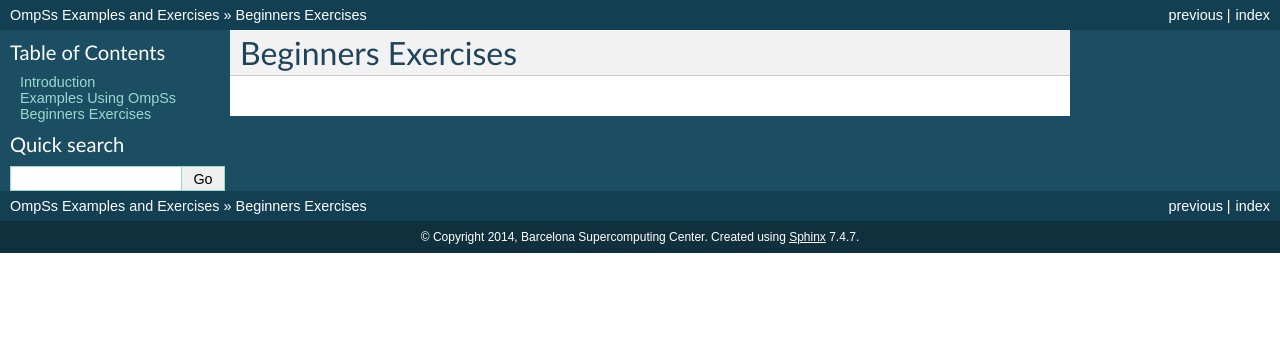
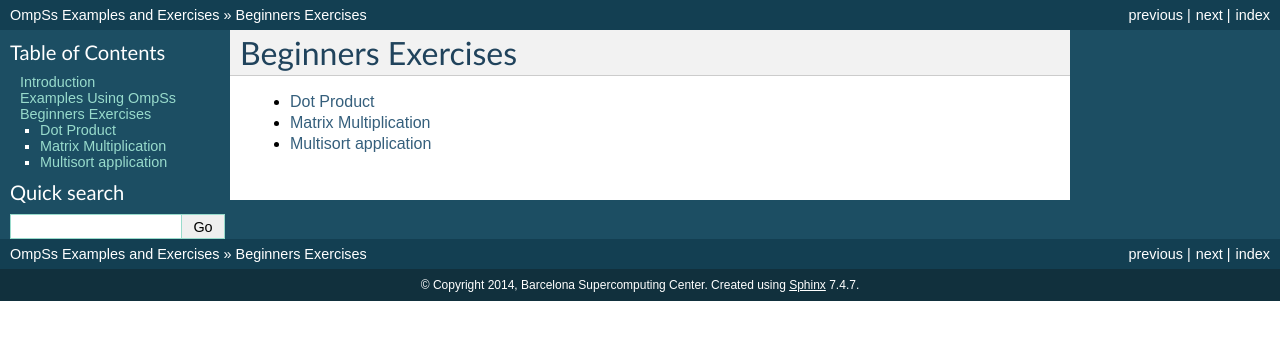
Before and after one commit to bsc-pm/ompss-ee, a Sphinx documentation site: the page built from source/ompss-ee/02-introduction/README.rst, in a window 1280 px wide. Shown: the top 340 px of the page. Built offline with Sphinx 7.4.7, drawn with Linux system fonts in a browser that asks for light colours; formulas are drawn with MathJax 3.

Commit message:
Adding references to exercises in introduction section @ examples

```diff
--- a/source/ompss-ee/02-introduction/README.rst
+++ b/source/ompss-ee/02-introduction/README.rst
@@ -1,2 +1,9 @@
 Beginners Exercises
 ===================
+
+.. toctree::
+   :maxdepth: 2
+
+   dot-product/README.rst
+   matmul/README.rst
+   multisort/README.rst
```
